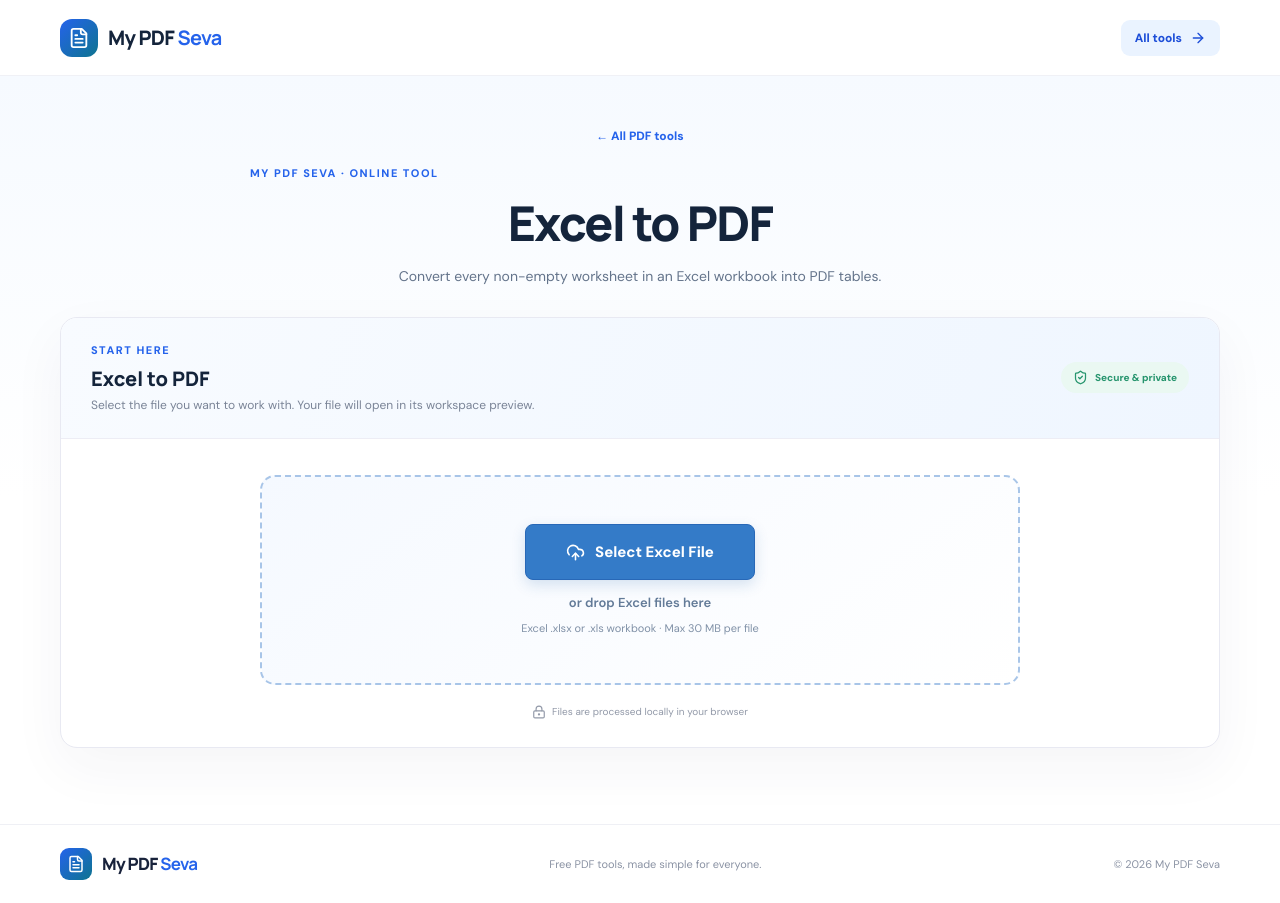
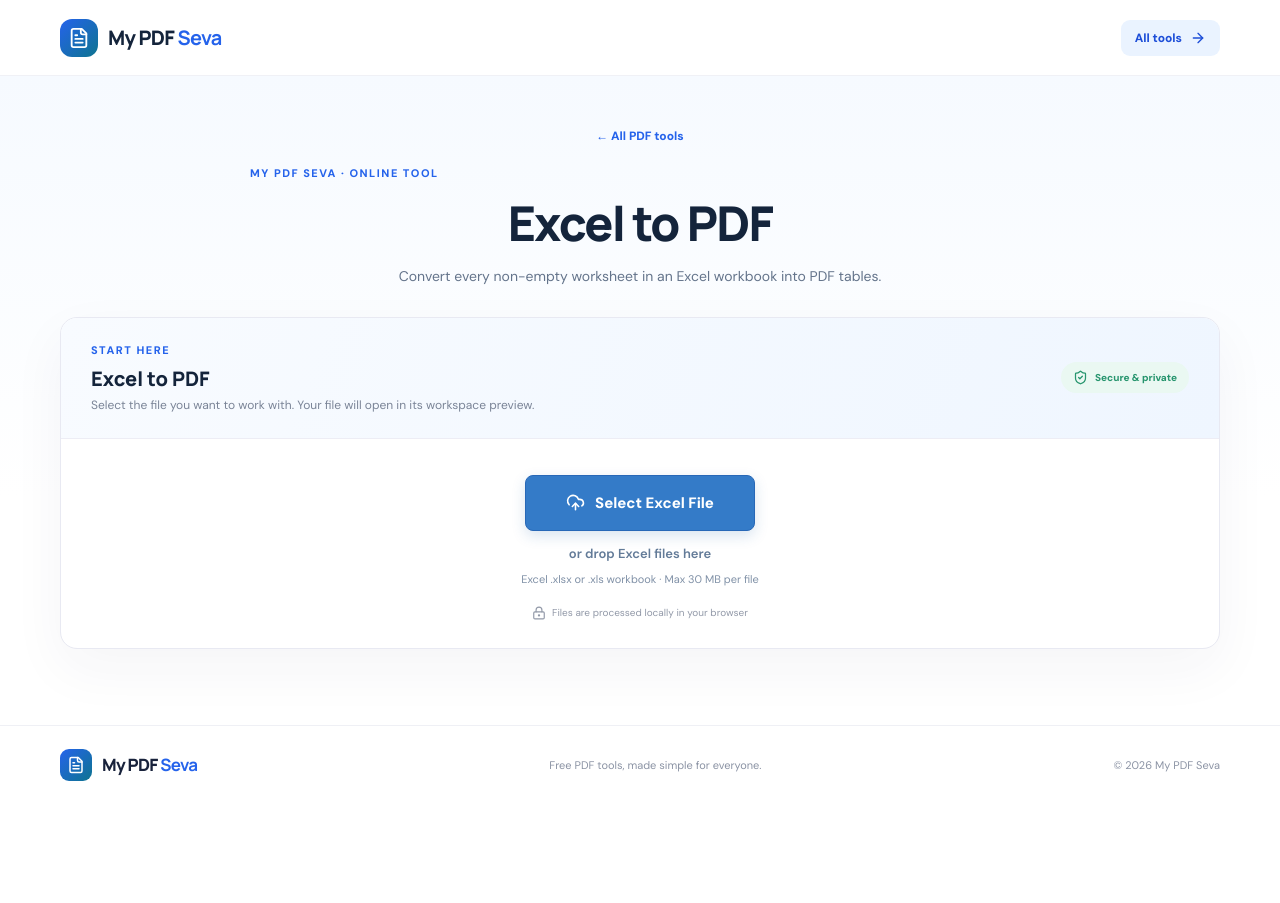
Before and after one commit to ashrafhashmi95786-sys/my-pdf-seva, a Next.js app: page /tools/excel-to-pdf in a window 1280 px wide. After the commit the page ends 804 px from the top, so only its background shows below. Built offline with nearby package versions, Linux system fonts and the light colour scheme.

Commit message:
Remove large border box around file selector

```diff
--- a/app/globals.css
+++ b/app/globals.css
@@ -203,8 +203,8 @@
 /* File-first tool flow */
 .fileSelectStart{max-width:860px;margin:28px auto 0}
 .selectOnlyBody{padding:34px 28px 28px;text-align:center}
-.selectDropArea{max-width:760px;min-height:210px;margin:8px auto 0;padding:28px 18px;border:2px dashed #a8c5e8;border-radius:15px;background:linear-gradient(145deg,#f5f9ff,#fff);display:flex;flex-direction:column;align-items:center;justify-content:center;transition:background .2s,border-color .2s}
-.selectDropArea:focus-within,.selectDropArea:hover{border-color:#6b9fd9;background:#f0f6ff}
+.selectDropArea{max-width:760px;min-height:0;margin:8px auto 0;padding:0;border:0;border-radius:0;background:transparent;display:flex;flex-direction:column;align-items:center;justify-content:center;transition:none}
+.selectDropArea:focus-within,.selectDropArea:hover{border-color:transparent;background:transparent}
 .selectFileButton{position:relative;display:inline-flex;align-items:center;justify-content:center;gap:10px;min-width:230px;padding:17px 30px;border:1px solid #2868b7;border-radius:8px;background:#347bc8;color:#fff;cursor:pointer;box-shadow:0 5px 14px #205ca52b;transition:background .18s,border-color .18s,box-shadow .18s,transform .18s}
 .selectFileButton:hover{background:#2868ad;border-color:#205b99;box-shadow:0 7px 18px #205ca53b;transform:translateY(-1px)}
 .selectFileButton b{font-size:15px;font-weight:800}
```
